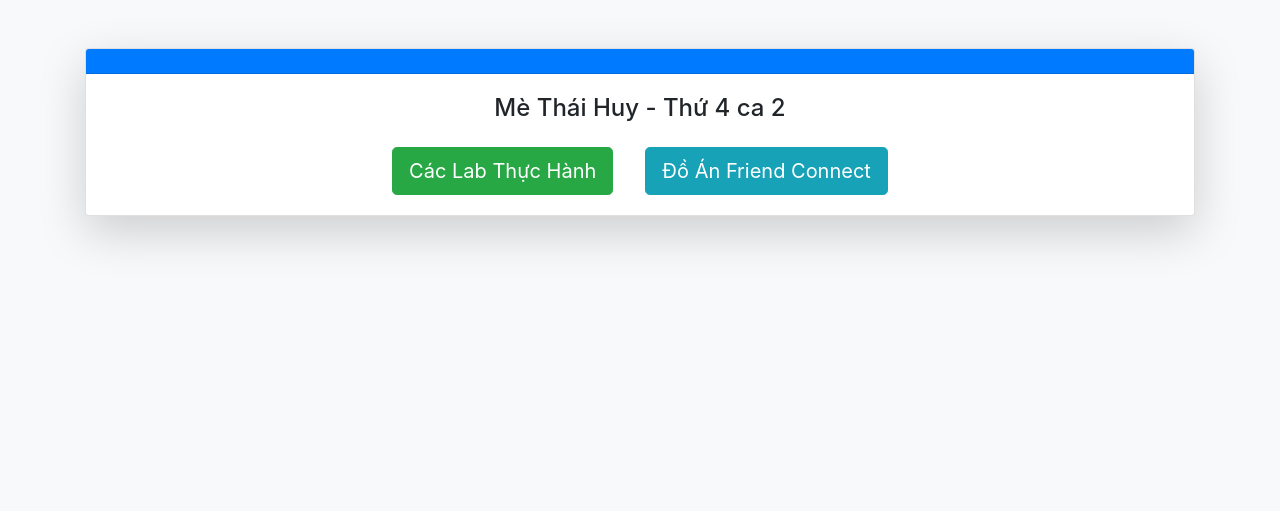
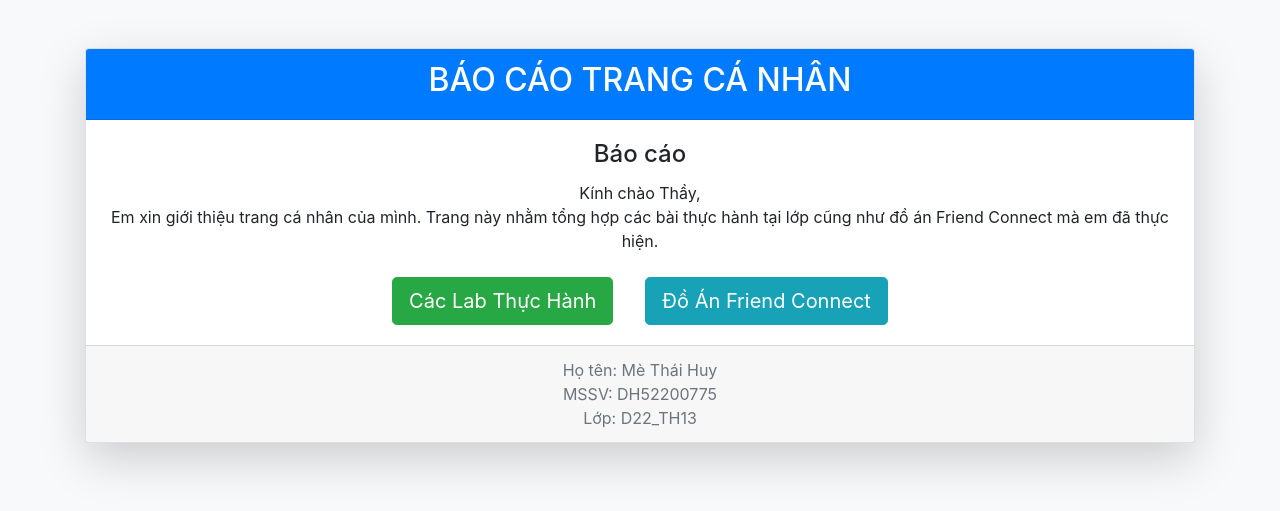
Before and after one commit to methaihuy1505/FriendConnect, a PHP site: page / in a window 1280 px wide. Shown: the top 511 px of the page. Run offline with PHP 8.4, Linux system fonts and the light colour scheme; a stand-in replaces the project's code that opens the database connection; some libraries are stand-ins or nearby versions.

Commit message:
update personal report page header and introduction text

```diff
--- a/index.php
+++ b/index.php
@@ -13,26 +13,26 @@
     <div class="container mt-5">
         <div class="card shadow-lg">
             <div class="card-header bg-primary text-white text-center">
-                <!-- <h2>BÁO CÁO TRANG CÁ NHÂN</h2> -->
+                <h2>BÁO CÁO TRANG CÁ NHÂN</h2>
             </div>
             <div class="card-body">
-                <h4 class="card-title text-center">Mè Thái Huy - Thứ 4 ca 2 </h4>
-                <!-- <p class="card-text text-center">
+                <h4 class="card-title text-center">Báo cáo </h4>
+                <p class="card-text text-center">
                     Kính chào Thầy,<br>
                     Em xin giới thiệu trang cá nhân của mình. Trang này nhằm tổng hợp các bài thực hành tại lớp
                     cũng như đồ án Friend Connect mà em đã thực hiện.
-                </p> -->
+                </p>
 
                 <div class="d-flex justify-content-center mt-4">
                     <a href="TH" class="btn btn-success btn-lg mx-3">Các Lab Thực Hành</a>
                     <a href="site" class="btn btn-info btn-lg mx-3">Đồ Án Friend Connect</a>
                 </div>
             </div>
-            <!-- <div class="card-footer text-muted text-center">
+            <div class="card-footer text-muted text-center">
                 Họ tên: Mè Thái Huy<br>
                 MSSV: DH52200775 <br>
                 Lớp: D22_TH13
-            </div> -->
+            </div>
         </div>
     </div>
 </body>
--- a/site/view/home/index.php
+++ b/site/view/home/index.php
@@ -3,8 +3,7 @@
 <body class="homepage">
     <div class="hero">
 
-        <!-- <h1>Chào mừng đến với ứng dụng kết nối</h1> -->
-        <h1>Mè Thái Huy thứ 4 ca 2</h1>
+        <h1>Chào mừng đến với ứng dụng kết nối</h1>
         <?php if (! empty($_SESSION["user_id"])) {?>
         <a href="?c=dashboard" class="btn btn-create">+ Kết nối ngay</a>
         <?php } else {?>
```
